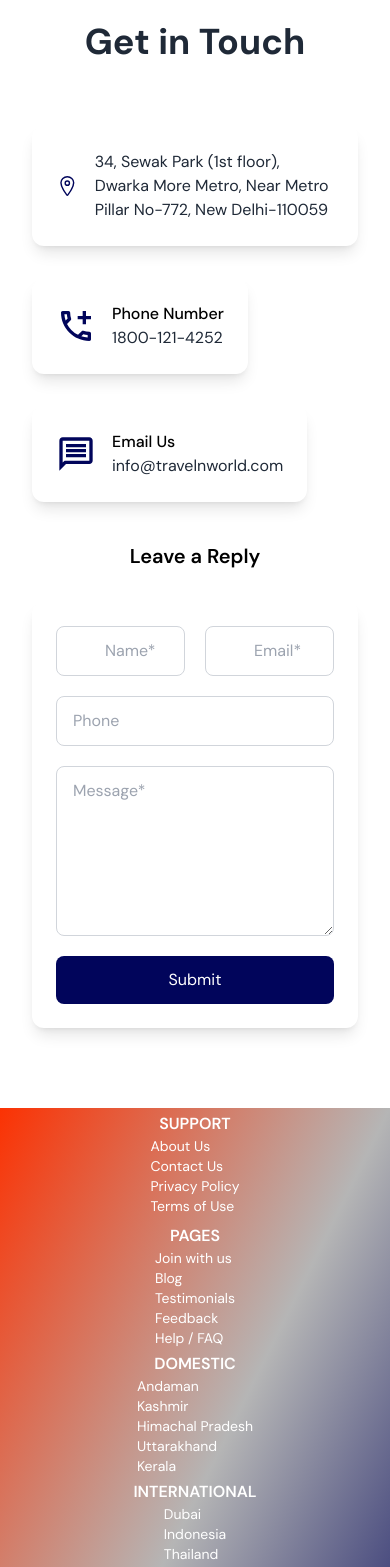
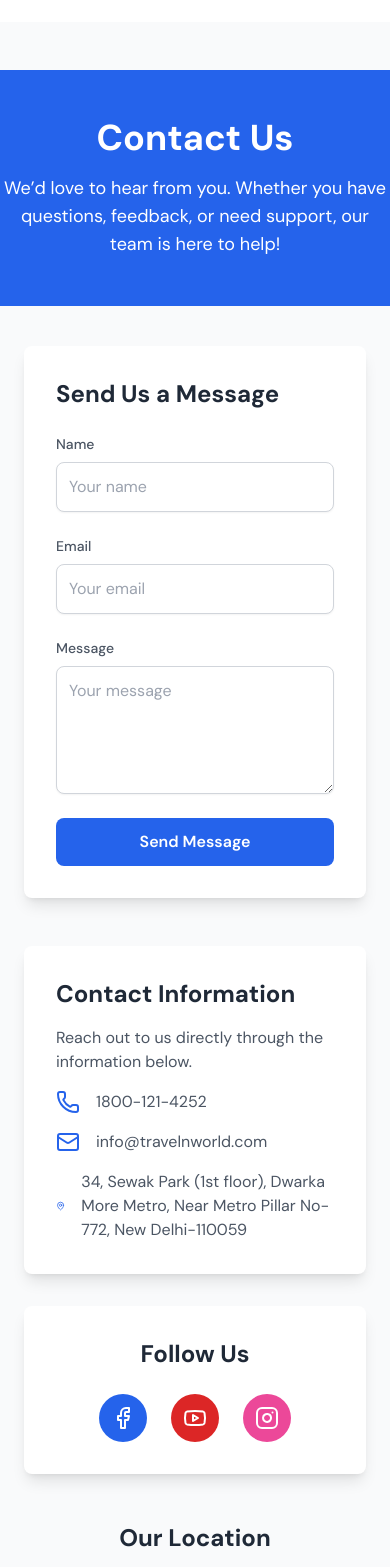
Before and after one commit to Ravi24052003/my-travel-react, a React (Vite) app: page /contact in a window 390 px wide. Shown: the part 320-1887 px from the top of the page. Built offline with nearby package versions, Linux system fonts and the light colour scheme.

Commit message:
contact sec

```diff
--- a/src/App.jsx
+++ b/src/App.jsx
@@ -99,6 +99,7 @@ if (currentDate >= targetDate) {
           <meta name="description" content="TravelnWorld is a travel agency that provides the best travel services to its customers. We provide the best travel packages, hotels, and transport services." />
         </Helmet>
 
+        {/* <div className="mx-[450] text-5xl font-bold"></div> */}
           <Navbar />
           <WeddingCarouselTop />
           <Herosection />
--- a/src/components/contact/ContactForm.jsx
+++ b/src/components/contact/ContactForm.jsx
@@ -3,6 +3,7 @@ import React, { useEffect, useState } from "react";
 import { IoLocationOutline } from "react-icons/io5";
 import { MdOutlineAddIcCall, MdOutlineMessage } from "react-icons/md";
 import api from "../../api.js";
+import { Mail, Phone, MapPin, Facebook, Twitter, Instagram, Youtube, YoutubeIcon } from "lucide-react";
 
 const Contact = () => {
   const [result, setResult] = useState("Submit");
@@ -64,112 +65,132 @@ const Contact = () => {
 
   return (
     <section className="bg-gradient-to-r from-white-100 to white-300 py-20">
-      <div className="px-4">
-        <section className="max-w-7xl mx-auto flex flex-col gap-10 px-4 md:px-10">
-          <div className="text-center">
-            <h1 className="text-4xl font-bold text-gray-800 mb-6">Get in Touch</h1>
+      <div className="min-h-screen bg-gray-50 py-12">
+      {/* Hero Section */}
+      <div className="bg-blue-600 text-white py-12 text-center">
+        <h1 className="text-4xl font-bold mb-4">Contact Us</h1>
+        <p className="text-lg">
+          We’d love to hear from you. Whether you have questions, feedback, or need support, our team is here to help!
+        </p>
+      </div>
+
+      <div className="container mx-auto px-6 lg:px-20 mt-10">
+        <div className="grid grid-cols-1 lg:grid-cols-2 gap-12">
+          {/* Contact Form */}
+          <div className="bg-white p-8 rounded-lg shadow-lg">
+            <h2 className="text-2xl font-bold mb-6 text-gray-800">Send Us a Message</h2>
+            <form className="space-y-6">
+              <div>
+                <label htmlFor="name" className="block text-sm font-medium text-gray-600">
+                  Name
+                </label>
+                <input
+                  type="text"
+                  id="name"
+                  className="mt-2 block w-full p-3 border border-gray-300 rounded-lg shadow-sm focus:ring-blue-500 focus:border-blue-500"
+                  placeholder="Your name"
+                />
+              </div>
+              <div>
+                <label htmlFor="email" className="block text-sm font-medium text-gray-600">
+                  Email
+                </label>
+                <input
+                  type="email"
+                  id="email"
+                  className="mt-2 block w-full p-3 border border-gray-300 rounded-lg shadow-sm focus:ring-blue-500 focus:border-blue-500"
+                  placeholder="Your email"
+                />
+              </div>
+              <div>
+                <label htmlFor="message" className="block text-sm font-medium text-gray-600">
+                  Message
+                </label>
+                <textarea
+                  id="message"
+                  className="mt-2 block w-full p-3 border border-gray-300 rounded-lg shadow-sm focus:ring-blue-500 focus:border-blue-500 h-32"
+                  placeholder="Your message"
+                ></textarea>
+              </div>
+              <button
+                type="submit"
+                className="w-full bg-blue-600 text-white py-3 rounded-lg font-semibold hover:bg-blue-700 focus:outline-none focus:ring-2 focus:ring-blue-500"
+              >
+                Send Message
+              </button>
+            </form>
           </div>
-          <div className="flex flex-col md:flex-row gap-10">
-            <div className="flex flex-col gap-8 md:w-1/2">
-              <div className="flex gap-6 items-start">
-                <div className="bg-white p-6 rounded-xl shadow-lg flex items-center gap-4">
-                  <IoLocationOutline color="#01055b" size={40} />
-                  <p className="text-base text-gray-800">
-                    34, Sewak Park (1st floor), Dwarka More Metro, Near Metro <br />
-                    Pillar No-772, New Delhi-110059
-                  </p>
+
+          {/* Contact Info */}
+          <div className="space-y-8">
+            <div className="bg-white p-8 rounded-lg shadow-lg space-y-4">
+              <h2 className="text-2xl font-bold text-gray-800">Contact Information</h2>
+              <p className="text-gray-600">Reach out to us directly through the information below.</p>
+              <div className="space-y-4">
+                <div className="flex items-center gap-4">
+                  <Phone className="text-blue-600" />
+                  <p className="text-gray-600">1800-121-4252</p>
                 </div>
-              </div>
-              <div className="flex gap-6 items-start">
-                <div className="bg-white p-6 rounded-xl shadow-lg flex items-center gap-4">
-                  <MdOutlineAddIcCall color="#01055b" size={40} />
-                  <div className="flex flex-col">
-                    <p className="text-base font-medium">Phone Number</p>
-                    <p className="text-base text-gray-800">1800-121-4252</p>
-                  </div>
+                <div className="flex items-center gap-4">
+                  <Mail className="text-blue-600" />
+                  <p className="text-gray-600">info@travelnworld.com</p>
                 </div>
-              </div>
-              <div className="flex gap-6 items-start">
-                <div className="bg-white p-6 rounded-xl shadow-lg flex items-center gap-4">
-                  <MdOutlineMessage color="#01055b" size={40} />
-                  <div className="flex flex-col">
-                    <p className="text-base font-medium">Email Us</p>
-                    <p className="text-base text-gray-800">info@travelnworld.com</p>
-                  </div>
+                <div className="flex items-center gap-4">
+                  <MapPin className="text-blue-600" />
+                  <p className="text-gray-600">34, Sewak Park (1st floor), Dwarka More Metro, Near Metro
+                  Pillar No-772, New Delhi-110059</p>
                 </div>
               </div>
             </div>
-            <div className="flex flex-col gap-8 md:w-1/2">
-              <h2 className="text-xl font-semibold text-center">Leave a Reply</h2>
 
-              <div className={ `bg-white rounded ${flashMessage? "block" : "hidden"}`}>
-         <h1 className=" text-center text-green-500 font-bold text-lg">{flashMessage}</h1>
-         </div>
-
-              <form onSubmit={contactSubmit} className="flex flex-col gap-5 bg-white p-6 rounded-xl shadow-lg">
-                <div className="flex gap-5">
-                  <div className="relative w-1/2">
-                    <input
-                      type="text"
-                      placeholder="Name*"
-                      name="name"
-                      className="border border-gray-300 rounded-lg py-3 px-4 w-full pl-12"
-                      required
-
-                      value={formData.name}
-                      onChange={handleChange}
-                    />
-                    <div className="absolute left-4 top-1/2 transform -translate-y-1/2">
-                      {/* <IoLocationOutline color="#01055b" size={20} /> */}
-                    </div>
-                  </div>
-                  <div className="relative w-1/2">
-                    <input
-                      type="email"
-                      placeholder="Email*"
-                      name="email"
-                      className="border border-gray-300 rounded-lg py-3 px-4 w-full pl-12"
-                      required
-
-                      value={formData.email}
-                      onChange={handleChange}
-                    />
-                    <div className="absolute left-4 top-1/2 transform -translate-y-1/2">
-                      {/* <MdOutlineMessage color="#01055b" size={20} /> */}
-                    </div>
-                  </div>
-                </div>
-                <input
-                  type="tel"
-                  placeholder="Phone"
-                  name="phone"
-                  className="border border-gray-300 rounded-lg py-3 px-4"
-                  required
-
-                  value={formData.phone}
-                  onChange={handleChange}
-                />
-                <textarea
-                  name="message"
-                  placeholder="Message*"
-                  cols="30"
-                  rows="6"
-                  className="border border-gray-300 rounded-lg py-3 px-4"
-                  required
-
-                  value={formData.message}
-                  onChange={handleChange}
-                ></textarea>
-                <button
-                disabled={isLoading}
-                className="text-white bg-[#01055b] rounded-lg w-full px-5 py-3 flex justify-center items-center transition-transform transform hover:scale-105">
-                  {isSubmitting ? "Sending..." : result}
-                </button>
-              </form>
+            {/* Social Media */}
+            <div className="bg-white p-8 rounded-lg shadow-lg text-center">
+              <h2 className="text-2xl font-bold text-gray-800 mb-6">Follow Us</h2>
+              <div className="flex justify-center space-x-6">
+                <a
+                  href="#"
+                  className="p-3 bg-blue-600 text-white rounded-full hover:bg-blue-700 focus:outline-none focus:ring-2 focus:ring-blue-500"
+                  aria-label="Facebook"
+                >
+                  <Facebook />
+                </a>
+                <a
+                  href="#"
+                  className="p-3 bg-red-600 text-white rounded-full hover:bg-red-500 focus:outline-none focus:ring-2 focus:ring-blue-400"
+                  aria-label="Twitter"
+                >
+                  <YoutubeIcon />
+                </a>
+                <a
+                  href="#"
+                  className="p-3 bg-pink-500 text-white rounded-full hover:bg-pink-600 focus:outline-none focus:ring-2 focus:ring-pink-500"
+                  aria-label="Instagram"
+                >
+                  <Instagram />
+                </a>
+              </div>
             </div>
           </div>
-        </section>
+        </div>
+
+        {/* Map */}
+        <div className="mt-12">
+          <h2 className="text-2xl font-bold text-gray-800 text-center mb-6">Our Location</h2>
+          <div className="w-full h-[450px]">
+            <iframe
+              src="https://www.google.com/maps/embed?pb=!1m18!1m12!1m3!1d3502.3576360114916!2d77.03171221069958!3d28.619041584592416!2m3!1f0!2f0!3f0!3m2!1i1024!2i768!4f13.1!3m3!1m2!1s0x390d05b8b8a64bdd%3A0x7fe5e4357250f77b!2sAdmire%20Holidays!5e0!3m2!1sen!2sin!4v1745401778544!5m2!1sen!2sin"
+              width="100%"
+              height="100%"
+              frameBorder="0"
+              style={{ border: 0 }}
+              allowFullScreen=""
+              aria-hidden="false"
+              tabIndex="0"
+            ></iframe>
+          </div>
+        </div>
       </div>
+    </div>
     </section>
   );
 };
--- a/src/pages/TravelnWorldRegistrationPage.jsx
+++ b/src/pages/TravelnWorldRegistrationPage.jsx
@@ -7,10 +7,18 @@ import Navbar from "../components/global/Navbar";
 import Footer from "../components/global/Footer";
 import { signupAsync } from "../features/signup/signupSlice";
 import { useDispatch } from "react-redux";
+import { Link } from "react-router-dom";
 
 
 export default function TravelnWorldRegistrationPage() {
 const dispatch = useDispatch();
+
+const [isModalOpen, setIsModalOpen] = useState(false);
+
+  const [activeForm, setActiveForm] = useState("signin");
+
+
+
   const [flashMessage, setFlashMessage] = useState("");
 
   const [formData, setFormData] = useState({
@@ -134,7 +142,109 @@ const dispatch = useDispatch();
     autoplaySpeed: 3000,
   };
 
+  const toggleModal = () => setIsModalOpen(!isModalOpen);
 
+
+
+
+
+  const renderForm = () => {
+    if (activeForm === "signin") {
+      return (
+        <form className="space-y-4">
+          <div>
+            <label htmlFor="signin-email" className="block text-sm font-medium text-gray-700">
+              Email Address
+            </label>
+            <input
+              type="email"
+              id="signin-email"
+              placeholder="Enter your email"
+              className="mt-1 w-full px-3 py-2 border rounded-lg shadow-sm focus:outline-none focus:ring-blue-500 focus:border-blue-500"
+              required
+            />
+          </div>
+          <div>
+            <label htmlFor="signin-password" className="block text-sm font-medium text-gray-700">
+              Password
+            </label>
+            <input
+              type="password"
+              id="signin-password"
+              placeholder="Enter your password"
+              className="mt-1 w-full px-3 py-2 border rounded-lg shadow-sm focus:outline-none focus:ring-blue-500 focus:border-blue-500"
+              required
+            />
+          </div>
+          <button
+            type="submit"
+            className="w-full py-2 bg-blue-600 text-white rounded-lg hover:bg-blue-700"
+          >
+            Sign In
+          </button>
+        </form>
+      );
+    } else {
+      return (
+        <form className="space-y-4">
+          <div>
+            <label htmlFor="signup-name" className="block text-sm font-medium text-gray-700">
+              Name
+            </label>
+            <input
+              type="text"
+              id="signup-name"
+              placeholder="Enter your name"
+              className="mt-1 w-full px-3 py-2 border rounded-lg shadow-sm focus:outline-none focus:ring-blue-500 focus:border-blue-500"
+              required
+            />
+          </div>
+          <div>
+            <label htmlFor="signup-email" className="block text-sm font-medium text-gray-700">
+              Email Address
+            </label>
+            <input
+              type="email"
+              id="signup-email"
+              placeholder="Enter your email"
+              className="mt-1 w-full px-3 py-2 border rounded-lg shadow-sm focus:outline-none focus:ring-blue-500 focus:border-blue-500"
+              required
+            />
+          </div>
+          <div>
+            <label htmlFor="signup-password" className="block text-sm font-medium text-gray-700">
+              Password
+            </label>
+            <input
+              type="password"
+              id="signup-password"
+              placeholder="Create a password"
+              className="mt-1 w-full px-3 py-2 border rounded-lg shadow-sm focus:outline-none focus:ring-blue-500 focus:border-blue-500"
+              required
+            />
+          </div>
+          <div>
+            <label htmlFor="signup-confirm-password" className="block text-sm font-medium text-gray-700">
+              Confirm Password
+            </label>
+            <input
+              type="password"
+              id="signup-confirm-password"
+              placeholder="Confirm your password"
+              className="mt-1 w-full px-3 py-2 border rounded-lg shadow-sm focus:outline-none focus:ring-blue-500 focus:border-blue-500"
+              required
+            />
+          </div>
+          <button
+            type="submit"
+            className="w-full py-2 bg-blue-600 text-white rounded-lg hover:bg-blue-700"
+          >
+            Sign Up
+          </button>
+        </form>
+      );
+    }
+  };
   return (
     <>
      <Navbar />
@@ -417,12 +527,52 @@ const dispatch = useDispatch();
               <p className="text-gray-600">(Lead Management Panel)</p>
             </div>
           </div>
-
+  {/* grow section button */}
           <div className="mt-8">
-            <button className="bg-blue-600 text-white px-8 py-3 rounded-md text-lg font-semibold hover:bg-blue-700 ">
+            <button onClick={toggleModal} className="bg-blue-600 text-white px-8 py-3 rounded-md text-lg font-semibold hover:bg-blue-700 ">
               Join For Free
             </button>
           </div>
+           {/* Modal */}
+           {isModalOpen && (
+  <div className="fixed inset-0 bg-black bg-opacity-50 flex justify-center items-center z-50">
+    <div className="bg-white rounded-lg shadow-lg p-6 relative w-full max-w-lg">
+    {/* Close Button */}
+    <button
+        onClick={toggleModal}
+        className="absolute top-3 right-3 text-gray-600 hover:text-gray-800"
+      >
+        <span className="sr-only">Close</span>
+        <svg xmlns="http://www.w3.org/2000/svg" className="h-6 w-6" viewBox="0 0 20 20" fill="currentColor">
+          <path fillRule="evenodd" d="M10 8.586L15.293 3.293a1 1 0 011.414 1.414L11.414 10l5.293 5.293a1 1 0 01-1.414 1.414L10 11.414l-5.293 5.293a1 1 0 01-1.414-1.414L8.586 10 3.293 4.707a1 1 0 011.414-1.414L10 8.586z" clipRule="evenodd" />
+        </svg>
+      </button>
+
+  <div className="w-full max-w-lg bg-white rounded-lg shadow-lg p-8">
+    <div className="flex justify-around mb-6">
+      <button
+        onClick={() => setActiveForm("signin")}
+        className={`px-6 py-2 rounded-lg ${
+          activeForm === "signin" ? "bg-blue-600 text-white" : "bg-gray-100 text-gray-700"
+        }`}
+      >
+        Sign In
+      </button>
+      <button
+        onClick={() => setActiveForm("signup")}
+        className={`px-6 py-2 rounded-lg ${
+          activeForm === "signup" ? "bg-blue-600 text-white" : "bg-gray-100 text-gray-700"
+        }`}
+      >
+        Sign Up
+      </button>
+    </div>
+    {renderForm()}
+  </div>
+  </div>
+</div>
+)}
+
         </section>
 
         {/* Trusted Agents Section */}
@@ -470,7 +620,7 @@ const dispatch = useDispatch();
         </div>
 
         <div className="mt-12">
-          <button className="bg-blue-600 text-white px-10 py-4 rounded-lg text-lg font-bold shadow-md hover:bg-blue-700 transition duration-300">
+          <button onClick={toggleModal} className="bg-blue-600 text-white px-10 py-4 rounded-lg text-lg font-bold shadow-md hover:bg-blue-700 transition duration-300">
             Join For Free
           </button>
         </div>
```
Also changed, not shown: src/pages/CrossButton.jsx (added, +22 -0 lines).
